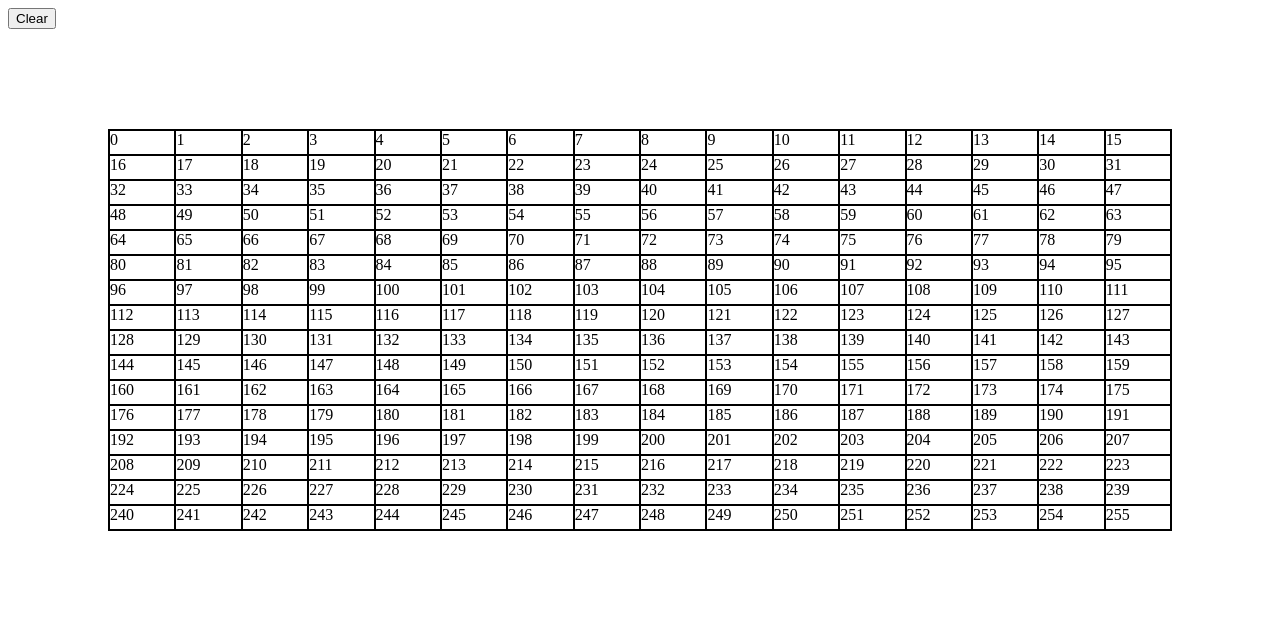
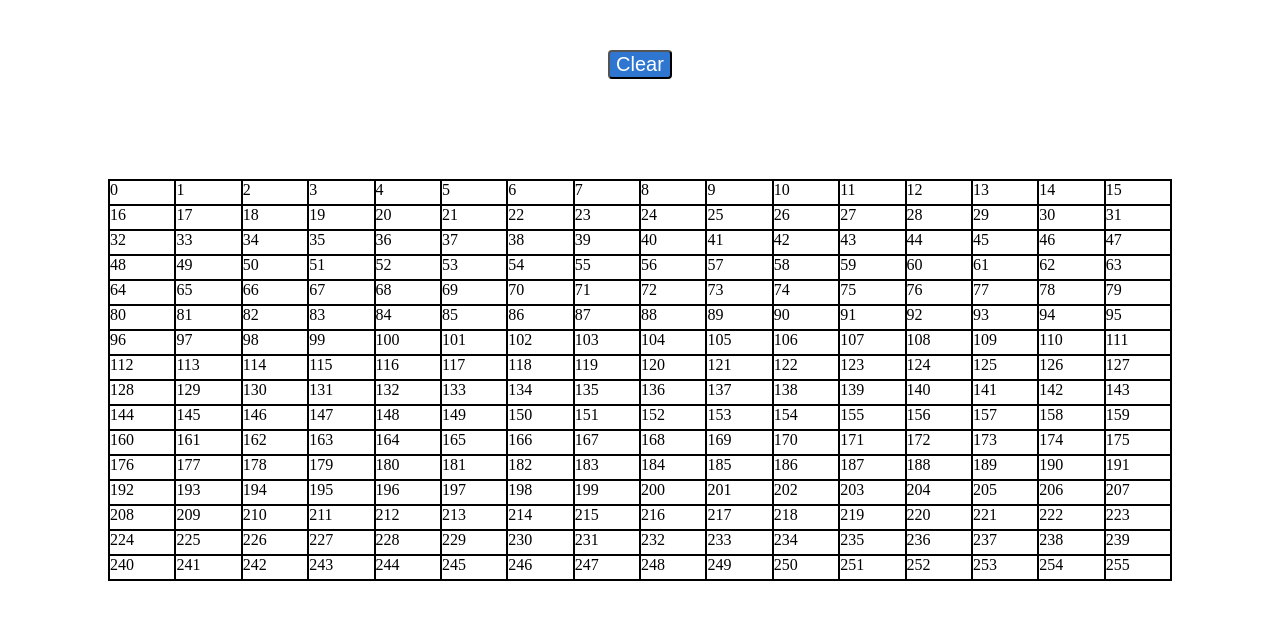
Before and after one commit to jgutie45/odin-etch-a-sketch, a plain HTML site: page index.html in a window 1280 px wide. Drawn offline with Linux system fonts and the light colour scheme.

Commit message:
Updated button style and made the positioning of the button center

```diff
--- a/index.html
+++ b/index.html
@@ -7,7 +7,9 @@
         <script src="grid.js" defer></script>
     </head>
     <body>
-        <button class="clear-button">Clear</button>
+        <div class="button-container">
+            <button class="clear-button">Clear</button>
+        </div>
         <div class="container"></div>
     </body>
 </html>
--- a/style.css
+++ b/style.css
@@ -14,3 +14,22 @@
     cursor: pointer;
 
 }
+
+.button-container{
+    display: flex;
+    align-items: center;
+    justify-content: center;
+    margin: 50px;
+}
+
+.clear-button{
+    background-color: #2E76CF;
+    font-size: 20px;
+    border-radius: 4px;
+    color: #FFFFFF;
+}
+
+.clear-button:hover{
+    cursor: pointer;
+    background-color: #00008B;
+}
```
